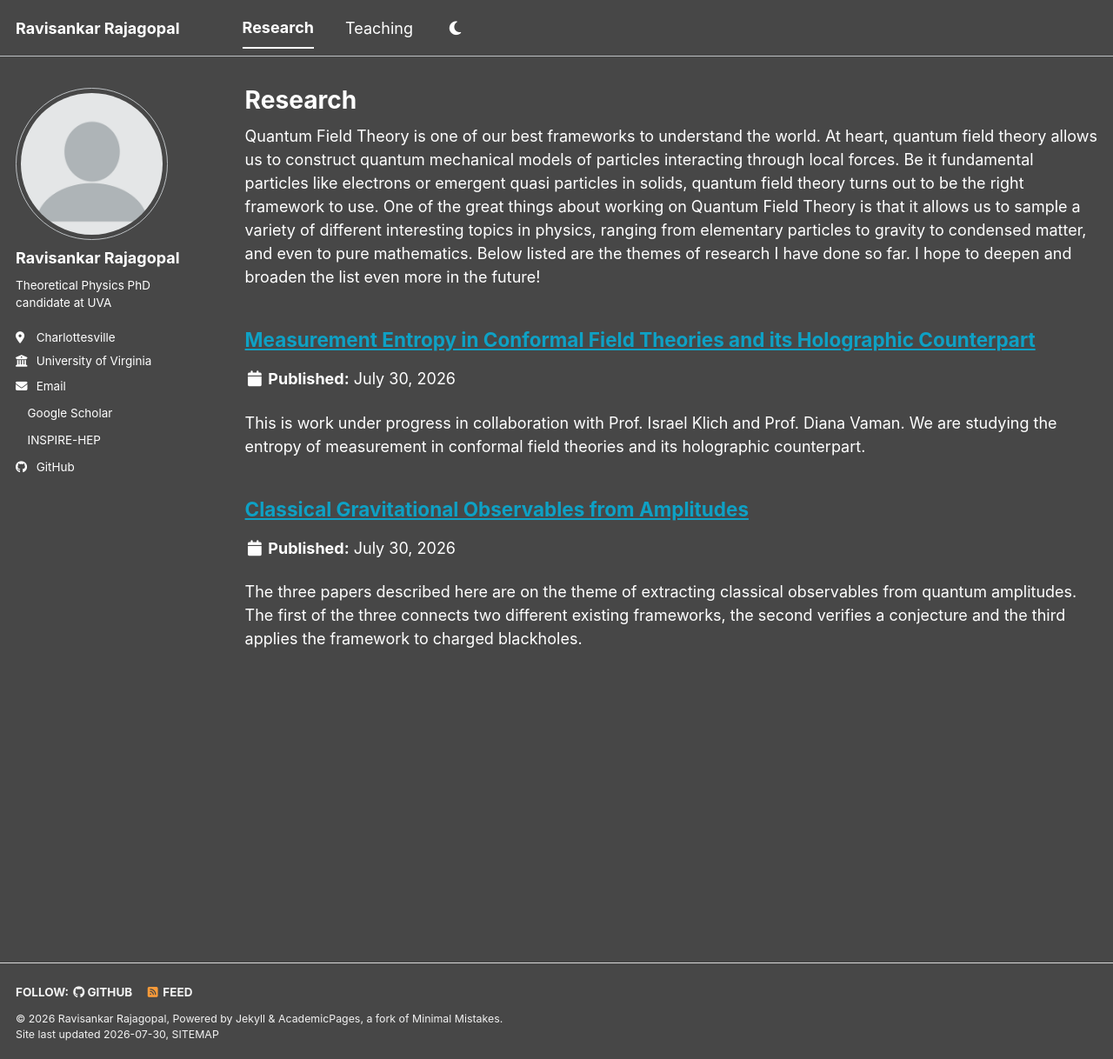
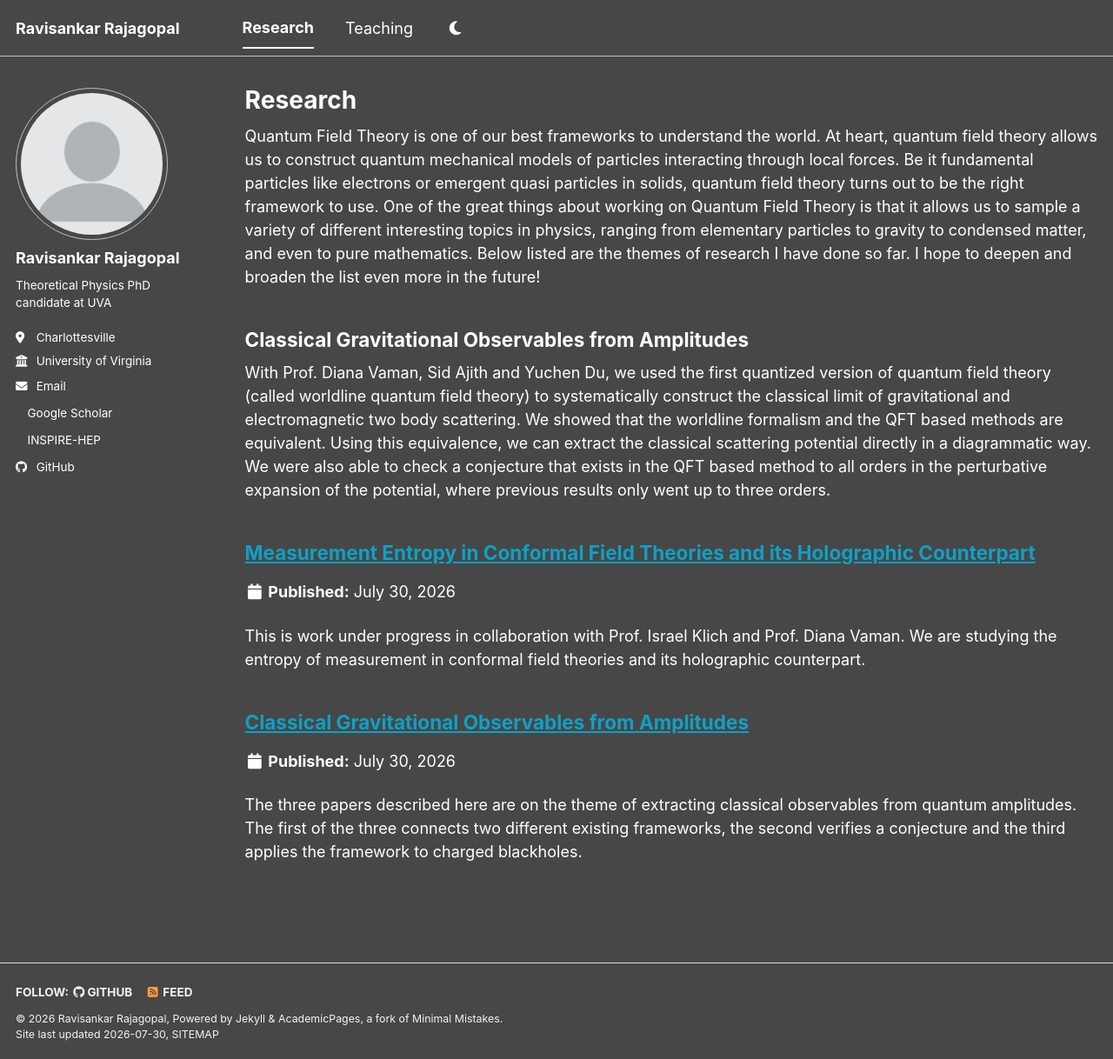
Before and after one commit to ravisankar712/ravisankar712.github.io, a Jekyll site: the page built from _pages/research.html, in a window 1280 px wide and 1218 px high. Shown: the whole window at 87% size. Built offline with Jekyll 4.4.1, drawn with Linux system fonts in a browser that asks for light colours; a style sheet for code colours, icons or effects is not loaded.

Commit message:
Update research.html

```diff
--- a/_pages/research.html
+++ b/_pages/research.html
@@ -10,6 +10,14 @@ One of the great things about working on Quantum Field Theory is that it allows
 
 Below listed are the themes of research I have done so far. I hope to deepen and broaden the list even more in the future!
 
+<h2>Classical Gravitational Observables from Amplitudes</h2>
+With Prof. Diana Vaman, Sid Ajith and Yuchen Du, we used the first quantized version of quantum field theory
+(called worldline quantum field theory) to systematically construct the classical limit of gravitational and electromagnetic
+two body scattering. We showed that the worldline formalism and the QFT based methods are equivalent.
+Using this equivalence, we can extract the classical scattering potential directly in a diagrammatic way.
+We were also able to check a conjecture that exists in the QFT based method to all orders in the perturbative expansion of
+the potential, where previous results only went up to three orders.
+
 {% for post in site.research reversed %}
   {% include archive-single.html %}
 {% endfor %}
```
